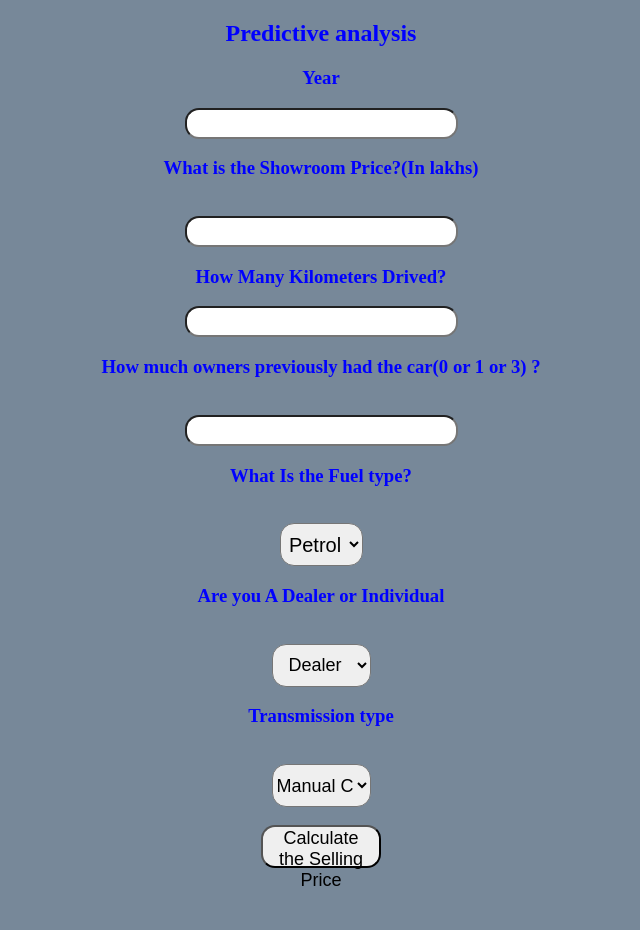
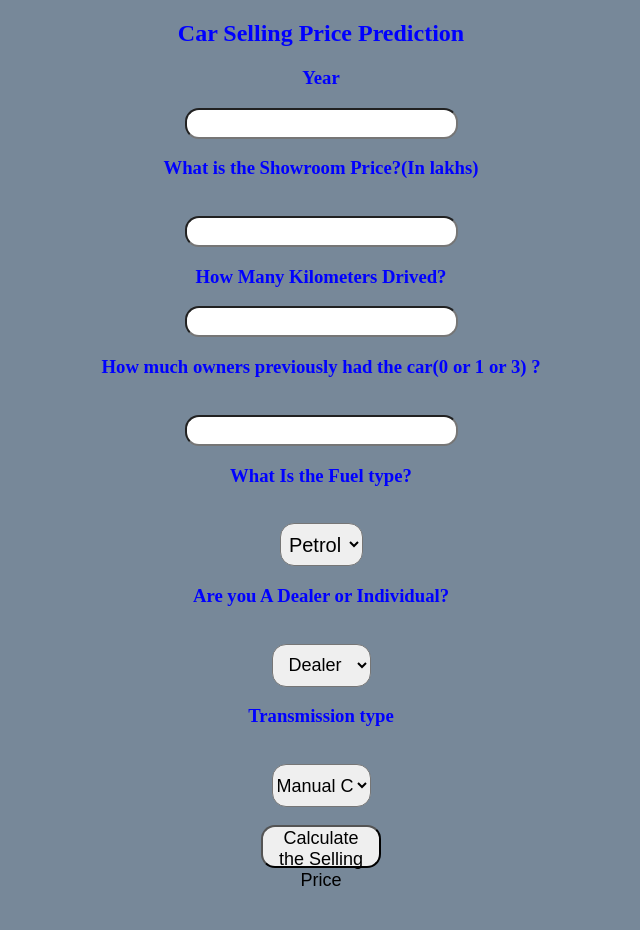
Before and after one commit to YoPro02/Car-Prices, a Flask app: page / in a window 1280 px wide. Shown: the top 930 px of the page, without its empty margins (319-959 px from the left). Run offline with Flask 2, Linux system fonts and the light colour scheme; parts of the project's set-up code (start-up, migrations or seed data) failed here and were passed over.

Commit message:
Update index.html

```diff
--- a/templates/index.html
+++ b/templates/index.html
@@ -4,14 +4,14 @@
 <head>
     <meta charset="UTF-8">
     <meta name="viewport" content="width=device-width, initial-scale=1.0">
-    <title>Document</title>
+    <title>Price Prediction</title>
 </head>
 
 <body>
 
     <div style="color:blue">
         <form action="{{ url_for('predict')}}" method="post">
-            <h2>Predictive analysis</h2>
+            <h2>Car Selling Price Prediction</h2>
             <h3>Year</h3>
             <input id="first" name="Year" type="number ">
             <h3>What is the Showroom Price?(In lakhs)</h3><br><input id="second" name="Present_Price" required="required">
@@ -22,7 +22,7 @@
                 <option value="Diesel">Diesel</option>
                 <option value="Diesel">CNG</option>
             </select>
-            <h3>Are you A Dealer or Individual</h3><br><select name="Seller_Type_Individual" id="resea" required="required">
+            <h3>Are you A Dealer or Individual?</h3><br><select name="Seller_Type_Individual" id="resea" required="required">
                 <option value="Dealer">Dealer</option>
                 <option value="Individual">Individual</option>
             </select>
```
